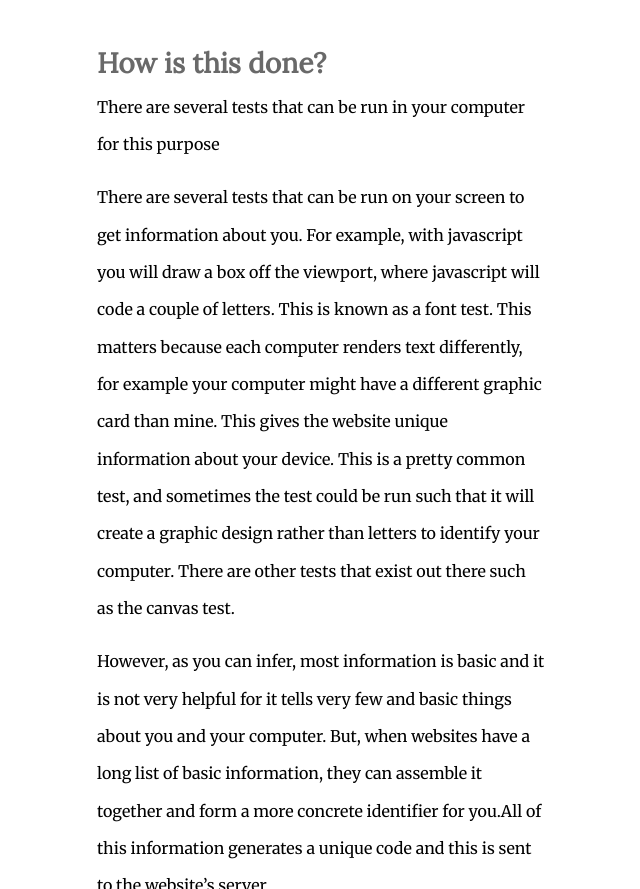
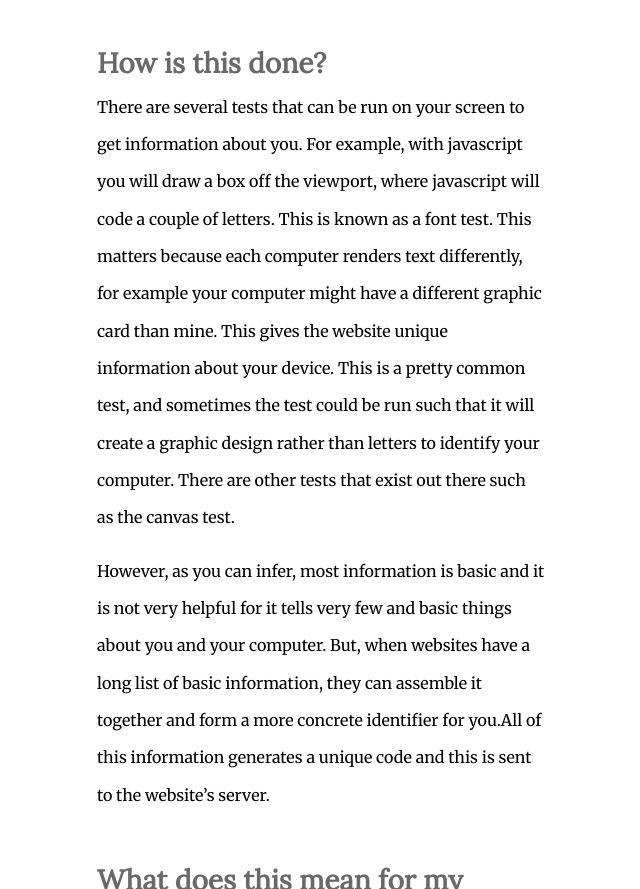
Before and after one commit to Fluffy-Little-Stars/dataprivacy, a plain HTML site: page docs/tracking.html in a window 1280 px wide. Shown: the part 2170-3059 px from the top of the page, without its empty margins (319-959 px from the left). Drawn offline with Linux system fonts and the light colour scheme.

Commit message:
Bug: fixed text on tracking page

```diff
--- a/docs/tracking.html
+++ b/docs/tracking.html
@@ -97,7 +97,6 @@
 				</div>
 				<div class="par">
 					<h3>How is this done?</h3>
-					<p>There are several tests that can be run in your computer for this purpose</p>
 					<p>There are several tests that can be run on your screen to get information about you. For example, with javascript you will draw a box off the viewport, where javascript will code a couple of letters. This is known as a font test. This matters because each computer renders text differently, for example your computer might have a different graphic card than mine. This gives the website unique information about your device. This is a pretty common test, and sometimes the test could be run such that it will create a graphic design rather than letters to identify your computer. There are other tests that exist out there such as the canvas test.</p>
 					<p>However, as you can infer, most information is basic and it is not very helpful for it tells very few and basic things about you and your computer. But, when websites have a long list of basic information, they can assemble it together and form a more concrete identifier for you.All of this information generates a unique code and this is sent to the website’s server. </p>
 				</div>
```
